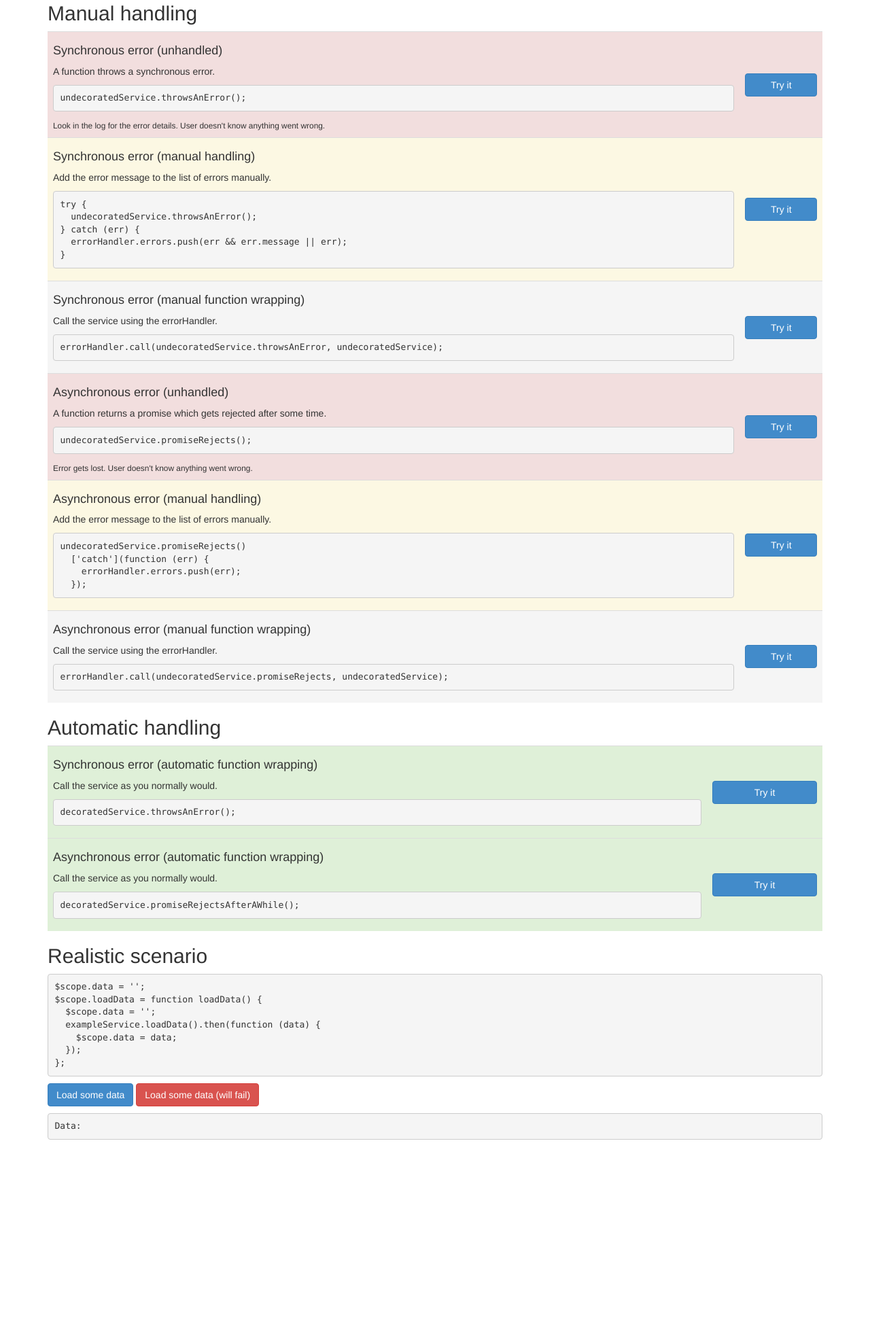
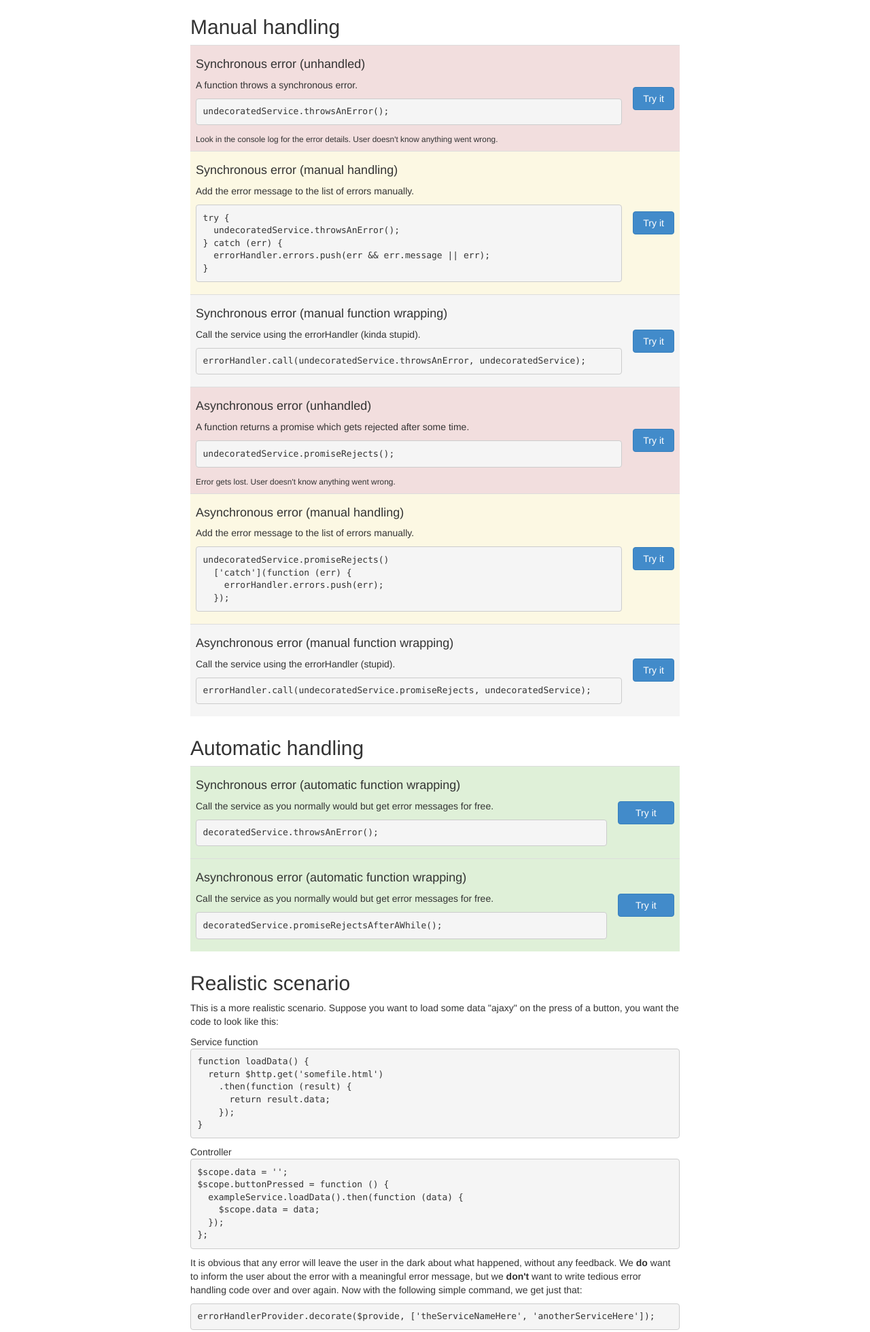
Before and after one commit to pavadeli/angularjs-errorhandling, a plain HTML site: page index.html in a window 1280 px wide. Shown: the part 269-2229 px from the top of the page at 68% size. Before the commit the page ends 1981 px from the top, so only its background shows below. Drawn offline with Linux system fonts and the light colour scheme.

Commit message:
Small changes, primarily to postpone the actual writing of the blog post.

```diff
--- a/index.html
+++ b/index.html
@@ -6,12 +6,16 @@
   <link rel="stylesheet" href="components/bootstrap/bootstrap.css">
 
   <style>
+    body {
+      padding-bottom: 25px;
+    }
+
+    .container {
+      max-width: 750px;
+    }
+
     .table>tbody>tr>td.middle {
       vertical-align: middle;
-    }
-
-    body {
-      padding-bottom: 25px;
     }
 
     .error-msgs {
@@ -24,6 +28,10 @@
 
     .alert {
       margin-bottom: 0;
+    }
+
+    h2 {
+      margin-top: 30px;
     }
   </style>
 </head>
@@ -54,7 +62,7 @@
             <h4>Synchronous error (unhandled)</h4>
             <p>A function throws a synchronous error.</p>
             <pre>undecoratedService.throwsAnError();</pre>
-            <small>Look in the log for the error details. User doesn't know anything went wrong.</small>
+            <small>Look in the console log for the error details. User doesn't know anything went wrong.</small>
           </td>
           <td class="middle">
             <button type="button" class="btn btn-primary btn-block" ng-click="synchronousError()">Try it</button>
@@ -77,7 +85,7 @@
         <tr class="active">
           <td>
             <h4>Synchronous error (manual function wrapping)</h4>
-            <p>Call the service using the errorHandler.</p>
+            <p>Call the service using the errorHandler (kinda stupid).</p>
             <pre>errorHandler.call(undecoratedService.throwsAnError, undecoratedService);</pre>
           </td>
           <td class="middle">
@@ -111,7 +119,7 @@
         <tr class="active">
           <td>
             <h4>Asynchronous error (manual function wrapping)</h4>
-            <p>Call the service using the errorHandler.</p>
+            <p>Call the service using the errorHandler (stupid).</p>
             <pre>errorHandler.call(undecoratedService.promiseRejects, undecoratedService);</pre>
           </td>
           <td class="middle">
@@ -127,7 +135,7 @@
         <tr class="success">
           <td>
             <h4>Synchronous error (automatic function wrapping)</h4>
-            <p>Call the service as you normally would.</p>
+            <p>Call the service as you normally would but get error messages for free.</p>
             <pre>decoratedService.throwsAnError();</pre>
           </td>
           <td class="middle">
@@ -137,7 +145,7 @@
         <tr class="success">
           <td>
             <h4>Asynchronous error (automatic function wrapping)</h4>
-            <p>Call the service as you normally would.</p>
+            <p>Call the service as you normally would but get error messages for free.</p>
             <pre>decoratedService.promiseRejectsAfterAWhile();</pre>
           </td>
           <td class="middle">
@@ -149,16 +157,29 @@
 
     <h2>Realistic scenario</h2>
     <div ng-controller="exampleController">
+      <p>This is a more realistic scenario. Suppose you want to load some data "ajaxy" on the press of a button, you want
+      the code to look like this:</p>
+      <caption>Service function</caption>
+      <pre>function loadData() {
+  return $http.get('somefile.html')
+    .then(function (result) {
+      return result.data;
+    });
+}
+</pre>
+      <caption>Controller</caption>
       <pre>$scope.data = '';
-$scope.loadData = function loadData() {
-  $scope.data = '';
+$scope.buttonPressed = function () {
   exampleService.loadData().then(function (data) {
     $scope.data = data;
   });
 };</pre>
+      <p>It is obvious that any error will leave the user in the dark about what happened, without any feedback. We <strong>do</strong> want to inform the user about the error with a meaningful error message, but we <strong>don't</strong> want to write tedious error handling code over and over again. Now with the following simple command, we get just that:</p>
+      <pre>errorHandlerProvider.decorate($provide, ['theServiceNameHere', 'anotherServiceHere']);</pre>
+      <h3>Try it</h3>
       <p>
-        <button type="button" class="btn btn-primary" ng-click="loadData(true)">Load some data</button>
-        <button type="button" class="btn btn-danger" ng-click="loadData(false)">Load some data (will fail)</button>
+        <button type="button" class="btn btn-primary" ng-click="loadData('data')">Load some data (will succeed)</button>
+        <button type="button" class="btn btn-danger" ng-click="loadData('doesntExist')">Load some data (will fail)</button>
       </p>
       <pre>Data: {{data}}</pre>
     </div>
--- a/js/demo.js
+++ b/js/demo.js
@@ -1,8 +1,15 @@
 angular.module('demo', ['demo.errorHandler'])
 
+
 	// MANUAL HANDLING...
+
 	// The following service is not wrapped or decorated in any way.
+	// It has two methods:
+	// - throwsAnError() which throws an Error and
+	// - promiseRejects() which returns a promise that will reject after 500ms
+
 	.factory('undecoratedService', function ($q, $timeout) {
+
 		return {
 			throwsAnError: function throwsAnError() {
 				throw new Error('This is an error from throwsAnError.');
@@ -17,7 +24,17 @@ angular.module('demo', ['demo.errorHandler'])
 			}
 		};
 	})
+
+	// The controller will call the methods of undecoratedService in several ways to demonstrate some
+	// possible ways of manual error handling. These
 	.controller('manualController', function ($scope, errorHandler, undecoratedService) {
+
+		// No error handling.
+		$scope.synchronousError = function () {
+			undecoratedService.throwsAnError();
+		};
+
+		// Manual error handling (try-catch).
 		$scope.manualError = function () {
 			try {
 				undecoratedService.throwsAnError();
@@ -26,18 +43,17 @@ angular.module('demo', ['demo.errorHandler'])
 			}
 		};
 
-		$scope.synchronousError = function () {
-			undecoratedService.throwsAnError();
-		};
-
+		// Error handling through manual wrapping in errorHandler (kinda stupid).
 		$scope.wrappedSynchronousError = function () {
 			errorHandler.call(undecoratedService.throwsAnError, undecoratedService);
 		}
 
+		// No error handling for asynchronous errors.
 		$scope.asynchronousError = function () {
 			undecoratedService.promiseRejects();
 		};
 
+		// The manual way.
 		$scope.manualAsynchronousError = function () {
 			undecoratedService.promiseRejects()
 				['catch'](function (err) {
@@ -45,29 +61,39 @@ angular.module('demo', ['demo.errorHandler'])
 				});
 		};
 
+		// Manual wrapping with the errorHandler.
 		$scope.wrappedAsynchronousError = function () {
 			errorHandler.call(undecoratedService.promiseRejects, undecoratedService);
 		}
 	})
 
+
 	// AUTOMATIC HANDLING...
-	// The decoratedService is wrapped by the errorHandler service in the .config() block below.
+
+	// The methods are actually quite the same as in the undecoratedService, the only difference is
+	// that the service will be wrapped by the errorHandler service in the .config() block below it.
+
 	.factory('decoratedService', function ($q, $timeout) {
 
 		// The throwsAnError function throws an error.
 		function throwsAnError() {
 			throw new Error('You won\'t believe what just happened!');
 		}
-		throwsAnError.description = 'perform some synchronous operation';
 
 		// The promiseRejectsAfterAWhile function returns a promise that... rejects after a while.
 		function promiseRejectsAfterAWhile() {
+
 			var defer = $q.defer();
+
 			$timeout(function () {
 				defer.reject('Something happened, but I\'m not sure how to fix it.');
 			}, 500);
+
 			return defer.promise;
 		}
+
+		// Provide a small description for each method for even better error messages.
+		throwsAnError.description = 'perform some synchronous operation';
 		promiseRejectsAfterAWhile.description = 'perform some asynchronous operation';
 
 		return {
@@ -75,11 +101,14 @@ angular.module('demo', ['demo.errorHandler'])
 			promiseRejectsAfterAWhile: promiseRejectsAfterAWhile
 		};
 	})
+
+	// Decorate our decoratedService, we could also decorate the built-in $http service.
 	.config(function (errorHandlerProvider, $provide) {
-		// Decorate both our own decoratedService and the built-in $http service.
 		errorHandlerProvider.decorate($provide, ['decoratedService']);
 	})
-	.controller('autoController', function ($scope, decoratedService, $http) {
+
+	// The controller demonstrates the simple use of the service.
+	.controller('autoController', function ($scope, decoratedService) {
 		$scope.synchronousError = function () {
 			decoratedService.throwsAnError();
 		}
@@ -89,34 +118,43 @@ angular.module('demo', ['demo.errorHandler'])
 		}
 	})
 
+
 	// EXAMPLE SCENARIO
+
+	// Define a service.
 	.factory('exampleService', function ($http) {
 
-		function loadData(successful) {
-			return $http.get(successful ? 'data' : 'doesntExist')
+		function loadData(filename) {
+			return $http.get(filename)
 				.then(function loadDataSuccess(result) {
 					return result.data;
 				});
 		}
-		loadData.description = 'load the example data from the \'realistic scenario\'';
+
+		loadData.description = 'load the example data in the \'realistic scenario\'';
 
 		return {
 			loadData: loadData
 		};
 	})
+
+	// Decorate the service...
 	.config(function (errorHandlerProvider, $provide) {
 		errorHandlerProvider.decorate($provide, ['exampleService']);
 	})
+
+	// And use it.
 	.controller('exampleController', function ($scope, exampleService) {
 		$scope.data = '';
-		$scope.loadData = function loadData(successful) {
+		$scope.loadData = function loadData(filename) {
 			$scope.data = '';
-			exampleService.loadData(successful).then(function (data) {
+			exampleService.loadData(filename).then(function (data) {
 				$scope.data = data;
 			});
 		};
 	})
 
+  // The following is used to show the error messages on screen. Normally you would probably use a directive for this.
   .run(function ($rootScope, errorHandler) {
   	$rootScope.errorHandler = errorHandler;
   });
--- a/js/errorhandler.js
+++ b/js/errorhandler.js
@@ -15,10 +15,9 @@ angular.module('demo.errorHandler', [])
       }, func);
     }
 
-    return {
     // Decorate all functions of the service [$delegate] with error handling. This function should be used as decorator
     // function in a call to $provide.decorator().
-      decorator: ['$delegate', '$injector', function($delegate, $injector) {
+    var decorator = ['$delegate', '$injector', function($delegate, $injector) {
       // Loop over all functions in $delegate and wrap these functions using the [decorate] functions above.
       for (var prop in $delegate) {
         if (angular.isFunction($delegate[prop])) {
@@ -26,11 +25,12 @@ angular.module('demo.errorHandler', [])
         }
       }
       return $delegate;
-      }],
+    }];
 
+    // The actual service:
+    return {
       // Decorate the mentioned [services] with automatic error handling. See demo.js for an example.
       decorate: function ($provide, services) {
-        var decorator = this.decorator;
         angular.forEach(services, function (service) {
           $provide.decorator(service, decorator);
         });
```
Lines whose indentation alone changed are shown as unchanged.
